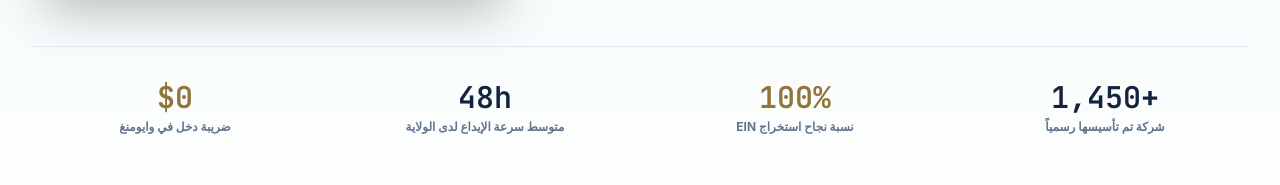
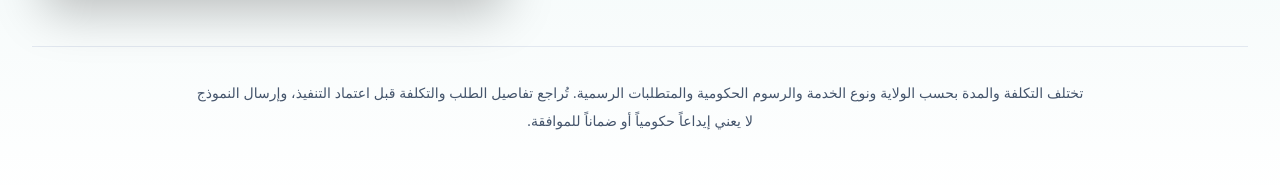
Before and after one commit to velouraa12-design/QABS-, a React (Vite) app: page / in a window 1280 px wide. Shown: the part 508-693 px from the top of the page. Built offline with nearby package versions, Linux system fonts and the light colour scheme; no server answers.

Commit message:
trust: remove unverified formation success and turnaround claims

```diff
--- a/src/components/LandingView.tsx
+++ b/src/components/LandingView.tsx
@@ -436,40 +436,13 @@ export const LandingView: React.FC<LandingViewProps> = ({
             </div>
           </div>
 
-          {/* Quick Quantitative Trust Metrics */}
-          <div className="mt-12 pt-8 border-t border-slate-200 dark:border-slate-800 grid grid-cols-2 sm:grid-cols-4 gap-6 text-center">
-            <div>
-              <div className="text-2xl sm:text-3xl font-black text-[#004457] dark:text-[#E5C158] font-mono">
-                +1,450
-              </div>
-              <div className="text-xs font-bold text-slate-500 dark:text-slate-400 mt-1">
-                {isAr ? 'شركة تم تأسيسها رسمياً' : 'Companies Incorporated'}
-              </div>
-            </div>
-            <div>
-              <div className="text-2xl sm:text-3xl font-black text-[#00A896] font-mono">
-                100%
-              </div>
-              <div className="text-xs font-bold text-slate-500 dark:text-slate-400 mt-1">
-                {isAr ? 'نسبة نجاح استخراج EIN' : 'EIN Issuance Success'}
-              </div>
-            </div>
-            <div>
-              <div className="text-2xl sm:text-3xl font-black text-[#004457] dark:text-[#E5C158] font-mono">
-                48h
-              </div>
-              <div className="text-xs font-bold text-slate-500 dark:text-slate-400 mt-1">
-                {isAr ? 'متوسط سرعة الإيداع لدى الولاية' : 'Avg State Filing Speed'}
-              </div>
-            </div>
-            <div>
-              <div className="text-2xl sm:text-3xl font-black text-[#00A896] font-mono">
-                $0
-              </div>
-              <div className="text-xs font-bold text-slate-500 dark:text-slate-400 mt-1">
-                {isAr ? 'ضريبة دخل في وايومنغ' : 'State Tax in Wyoming'}
-              </div>
-            </div>
+          {/* Transparent service disclaimer — no unverified performance claims */}
+          <div className="mt-12 pt-8 border-t border-slate-200 dark:border-slate-800">
+            <p className="max-w-4xl mx-auto text-center text-xs sm:text-sm leading-7 text-slate-600 dark:text-slate-300">
+              {isAr
+                ? 'تختلف التكلفة والمدة بحسب الولاية ونوع الخدمة والرسوم الحكومية والمتطلبات الرسمية. تُراجع تفاصيل الطلب والتكلفة قبل اعتماد التنفيذ، وإرسال النموذج لا يعني إيداعاً حكومياً أو ضماناً للموافقة.'
+                : 'Pricing and timelines vary by jurisdiction, service scope, government fees, and official requirements. Request details and costs are reviewed before work is approved; submitting a form is not a government filing or a guarantee of approval.'}
+            </p>
           </div>
         </div>
       </section>
```
